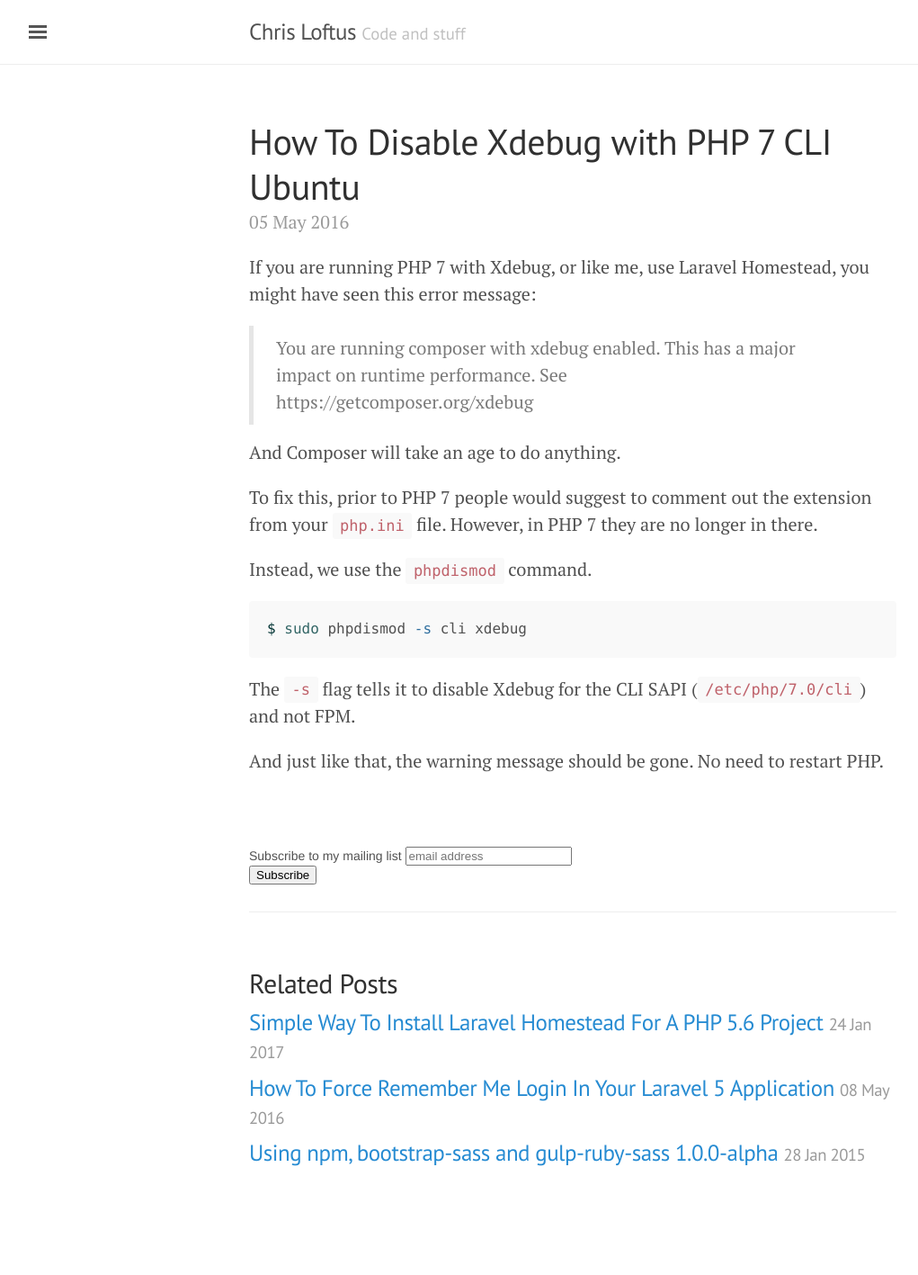
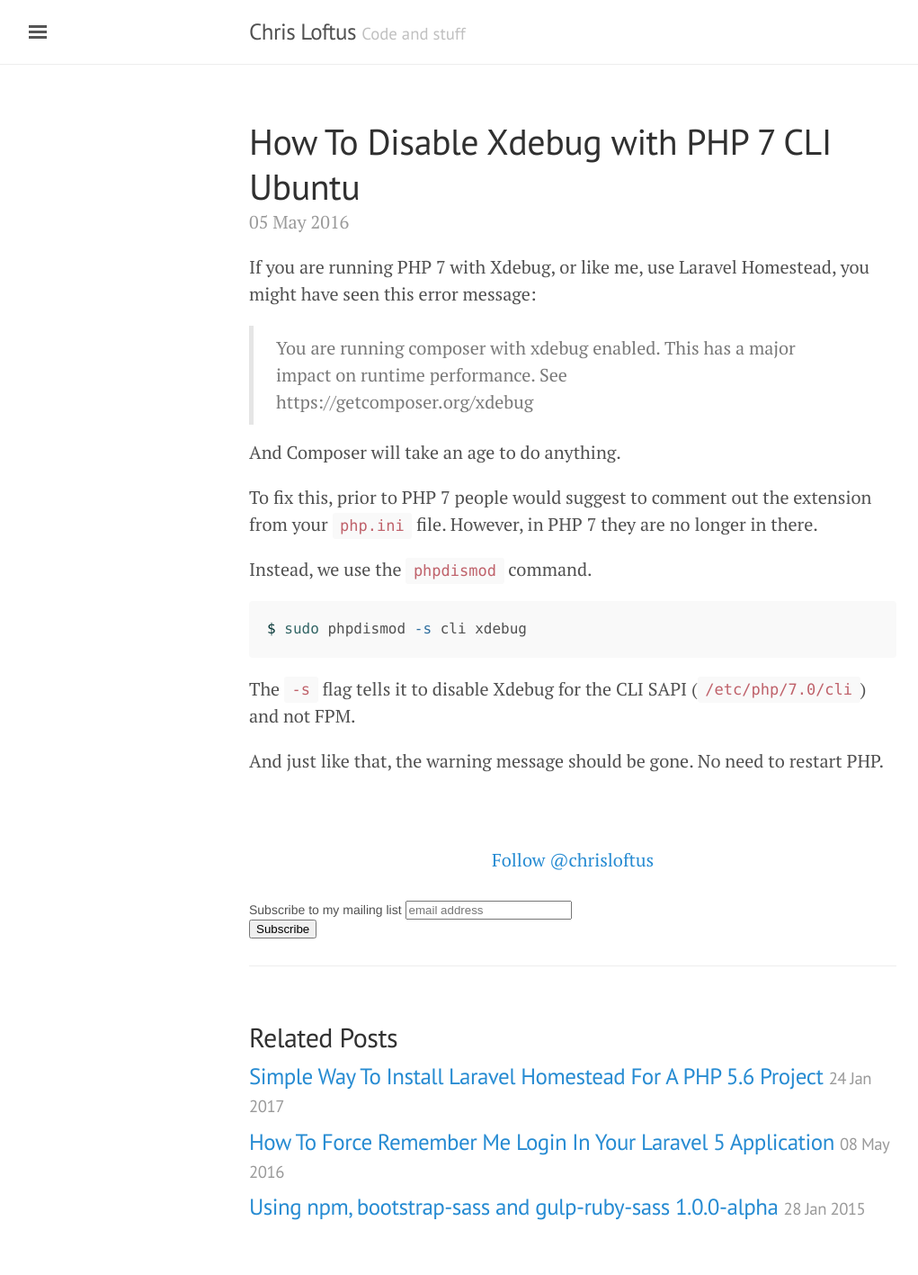
Before and after one commit to chrisloftus/chrisloftus.github.io, a Jekyll site: the page built from _posts/2016-05-05-how-to-disable-xdebug-php7-cli-ubuntu.markdown, in a window 1280 px wide. Shown: the whole page at 90% size, without its empty margins (3-1024 px from the left). Built offline with Jekyll 4.4.1, drawn with Linux system fonts in a browser that asks for light colours; comment, search, counter and statistics services are not loaded; before the commit the page ends 1357 px from its top, so only the background shows below that.

Commit message:
Added Twitter follow button to posts

```diff
--- a/_layouts/post.html
+++ b/_layouts/post.html
@@ -6,6 +6,12 @@
   <h1 class="post-title">{{ page.title }}</h1>
   <span class="post-date">{{ page.date | date_to_string }}</span>
   {{ content }}
+</div>
+
+<div style="margin: 30px 0; text-align: center;">
+  <a href="https://twitter.com/chrisloftus" class="twitter-follow-button"
+    data-show-count="false">Follow @chrisloftus</a>
+  <script async src="//platform.twitter.com/widgets.js" charset="utf-8"></script>
 </div>
 
 <!-- Begin MailChimp Signup Form -->
```
